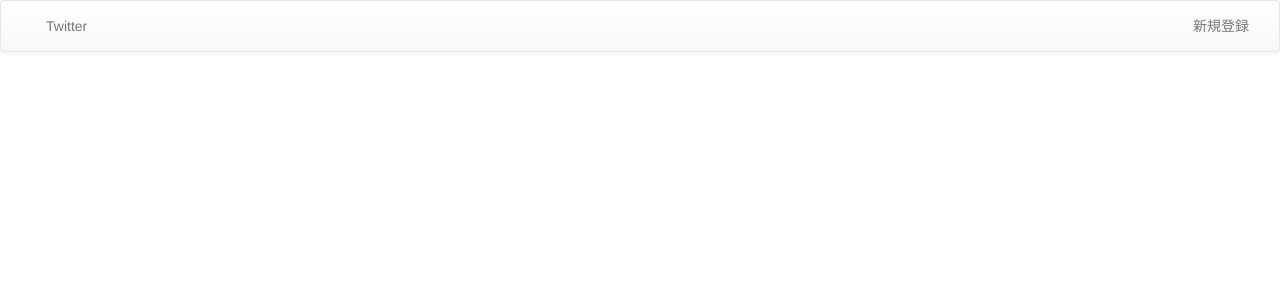
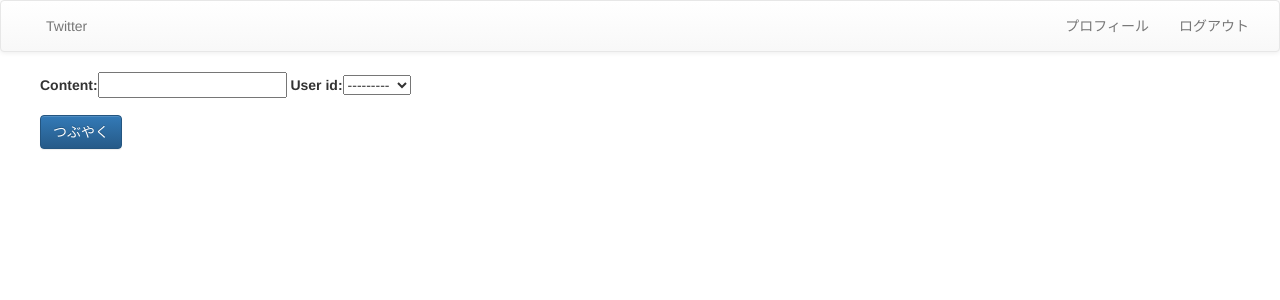
Before and after one commit to xKxAxKx/Django_Twitter, a Django app: page /twitter/ in a window 1280 px wide. Shown: the top 300 px of the page. Run offline with Django 3.2, Linux system fonts and the light colour scheme; the visitor is signed in with stand-in values (Sample User, id 1); data comes from the database, SQL or seed files in the repository; data that the repository does not hold is empty; some libraries are stand-ins or nearby versions.

Commit message:
edit form(index)

```diff
--- a/accounts/templates/base.html
+++ b/accounts/templates/base.html
@@ -19,7 +19,13 @@
                     <li><a href="{% url 'twitter:index' %}">Twitter</a></li>
                 </ul>
                 <ul class="nav navbar-nav navbar-right">
+                    {% if user.is_authenticated %}
+                    <li><a href="{% url 'twitter:index' %}">プロフィール</a></li>
+                    <li><a href="{% url 'accounts:logout' %}">ログアウト</a></li>
+                    {% else %}
+                    <li><a href="{% url 'accounts:login' %}">ログイン</a></li>
                     <li><a href="{% url 'accounts:signup' %}">新規登録</a></li>
+                    {% endif %}
                 </ul>
             </div>
         </div>
--- /dev/null
+++ b/twitter/forms.py
@@ -0,0 +1,9 @@
+from django.forms import ModelForm
+from django import forms
+from twitter.models import Tweet
+
+class TweetForm(forms.ModelForm):
+    """ツイートのフォーム"""
+    class Meta:
+        model = Tweet
+        fields = ('content', 'user_id', )
--- a/twitter/templates/base.html
+++ b/twitter/templates/base.html
@@ -19,7 +19,13 @@
                     <li><a href="{% url 'twitter:index' %}">Twitter</a></li>
                 </ul>
                 <ul class="nav navbar-nav navbar-right">
+                    {% if user.is_authenticated %}
+                    <li><a href="{% url 'twitter:index' %}">プロフィール</a></li>
+                    <li><a href="{% url 'accounts:logout' %}">ログアウト</a></li>
+                    {% else %}
+                    <li><a href="{% url 'accounts:login' %}">ログイン</a></li>
                     <li><a href="{% url 'accounts:signup' %}">新規登録</a></li>
+                    {% endif %}
                 </ul>
             </div>
         </div>
--- a/twitter/templates/twitter/index.html
+++ b/twitter/templates/twitter/index.html
@@ -1,4 +1,5 @@
 {% extends "base.html" %}
+{% load bootstrap %}
 
 {% block title %}Twitter{% endblock title %}
 
@@ -11,6 +12,22 @@ table {
 {% endblock %}
 
 {% block content %}
+<!-- twitterのつぶやきフォーム -->
+<div class="row">
+    <form action="{% url 'twitter:index' %}" method="post" class="form-horizontal" role="form">
+        {% csrf_token %}
+        <div class="form-group">
+        {{ form|bootstrap }}
+        </div>
+        <div class="form-group">
+            <div>
+                <input type="submit" class="btn btn-primary" value="つぶやく">
+            </div>
+        </div>
+    </form>
+</div>
+
+<!-- twitterのつぶやき表示 -->
 <div class="row">
     {% for tweet in tweets %}
           <div class="panel panel-primary">
--- a/twitter/views.py
+++ b/twitter/views.py
@@ -1,15 +1,24 @@
-from django.shortcuts import render
+from django.shortcuts import render, redirect
 from django.http import HttpResponse
 from django.contrib.auth.decorators import login_required
 from twitter.models import Tweet, Favorite
 from django.contrib.auth.models import User
-
+from twitter.forms import *
 
 
 @login_required
 def index(request):
+    if request.method == 'POST':
+        form = TweetForm(request.POST)
+        if form.is_valid():
+            tweet = form.save(commit=False)
+            tweet.save()
+            return redirect('twitter:index')
+    else:
+        form = TweetForm()
+
     tweets = Tweet.objects.select_related().all().order_by('-id')
     return render(request,
         'twitter/index.html',
-        {'tweets' : tweets}
+        dict(tweets=tweets, form=form)
     )
```
